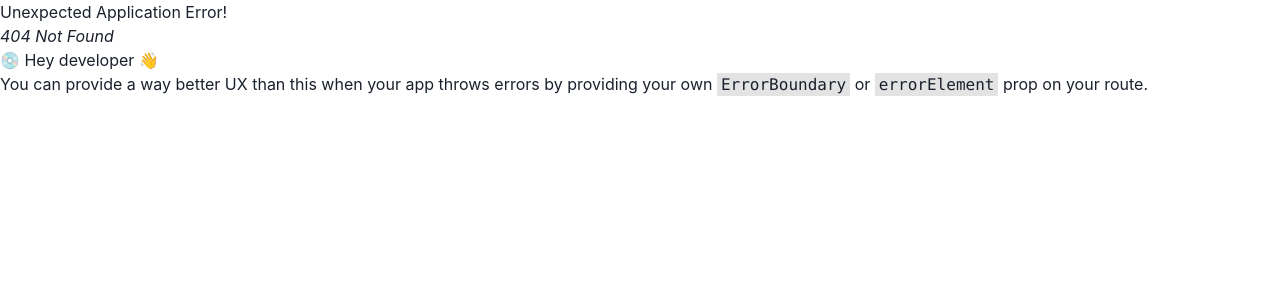
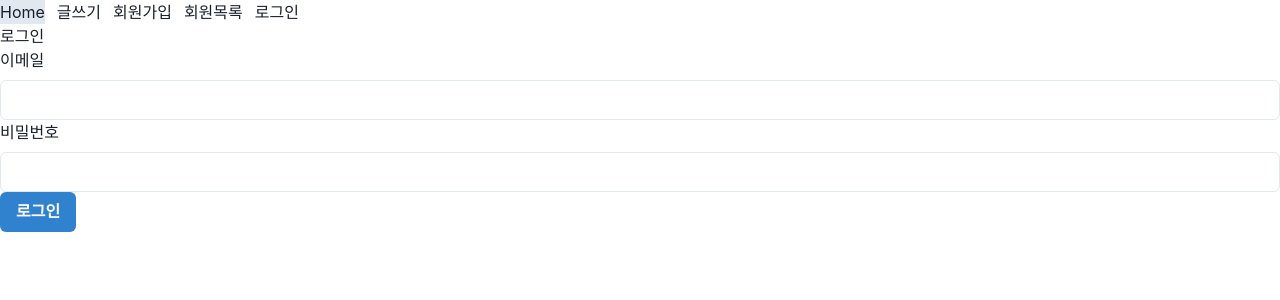
Before and after one commit to JeongHyun-Ha/project2-react, a React (Vite) app: page /login in a window 1280 px wide. Before the commit this address had no page. Shown: the top 300 px of the page. Built offline with nearby package versions, Linux system fonts and the light colour scheme.

Commit message:
로그인 화면 작성

```diff
--- a/src/App.jsx
+++ b/src/App.jsx
@@ -10,6 +10,7 @@ import { MemberSignup } from "./page/member/MemberSignup.jsx";
 import { MemberList } from "./page/member/MemberList.jsx";
 import { MemberInfo } from "./page/member/MemberInfo.jsx";
 import { MemberEdit } from "./page/member/MemberEdit.jsx";
+import { MemberLogin } from "./page/member/MemberLogin.jsx";
 
 const router = createBrowserRouter([
   {
@@ -24,6 +25,7 @@ const router = createBrowserRouter([
       { path: "member/list", element: <MemberList /> },
       { path: "member/:id", element: <MemberInfo /> },
       { path: "member/edit/:id", element: <MemberEdit /> },
+      { path: "login", element: <MemberLogin /> },
     ],
   },
 ]);
--- a/src/component/Navbar.jsx
+++ b/src/component/Navbar.jsx
@@ -34,6 +34,13 @@ export function Navbar() {
       >
         회원목록
       </Box>
+      <Box
+        onClick={() => navigate("/login")}
+        cursor={"pointer"}
+        _hover={{ bgColor: "gray.200" }}
+      >
+        로그인
+      </Box>
     </Flex>
   );
 }
--- /dev/null
+++ b/src/page/member/MemberLogin.jsx
@@ -0,0 +1,26 @@
+import { Box, Button, FormControl, FormLabel, Input } from "@chakra-ui/react";
+
+export function MemberLogin() {
+  return (
+    <Box>
+      <Box>로그인</Box>
+      <Box>
+        <Box>
+          <FormControl>
+            <FormLabel>이메일</FormLabel>
+            <Input />
+          </FormControl>
+        </Box>
+        <Box>
+          <FormControl>
+            <FormLabel>비밀번호</FormLabel>
+            <Input />
+          </FormControl>
+        </Box>
+        <Box>
+          <Button colorScheme={"blue"}>로그인</Button>
+        </Box>
+      </Box>
+    </Box>
+  );
+}
```
